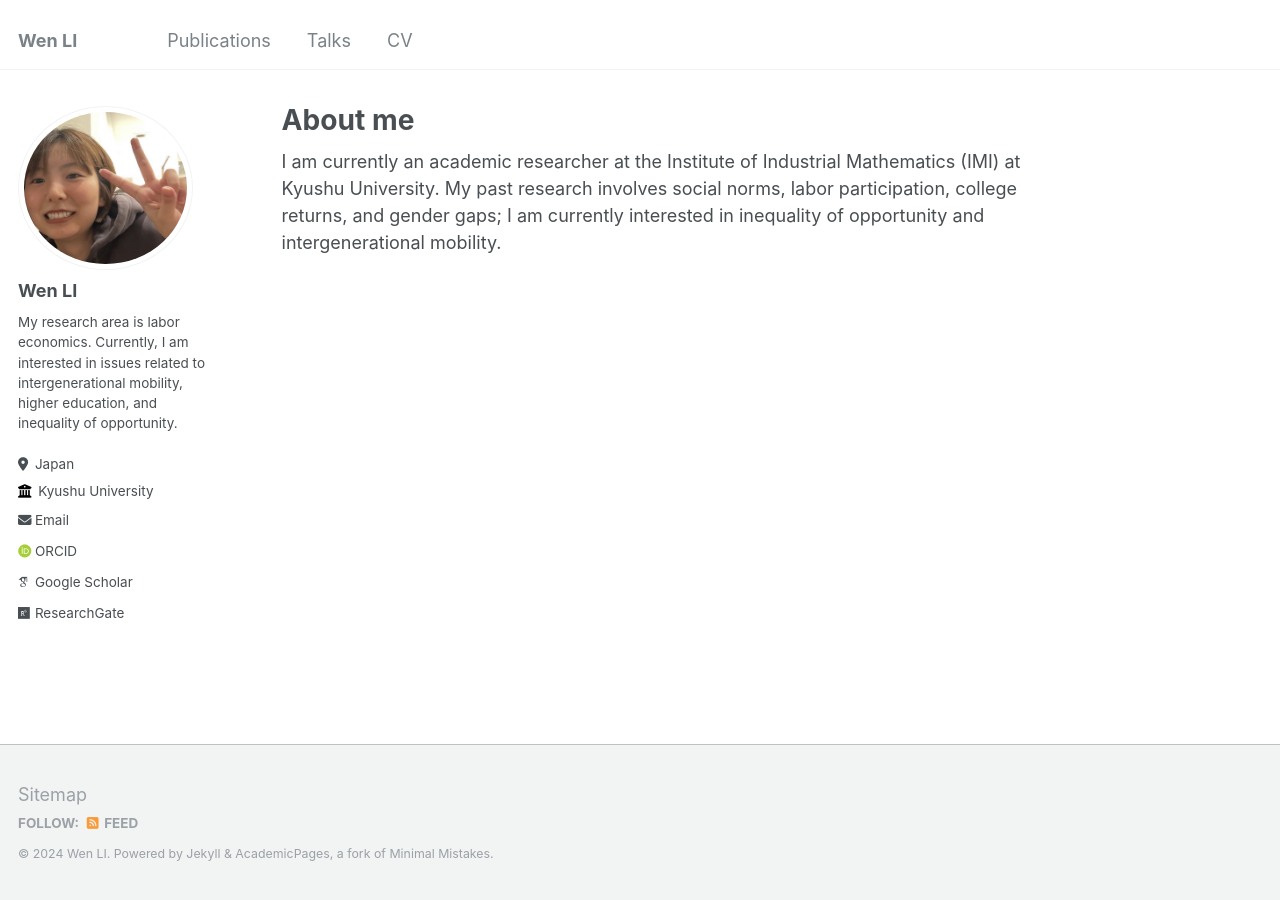
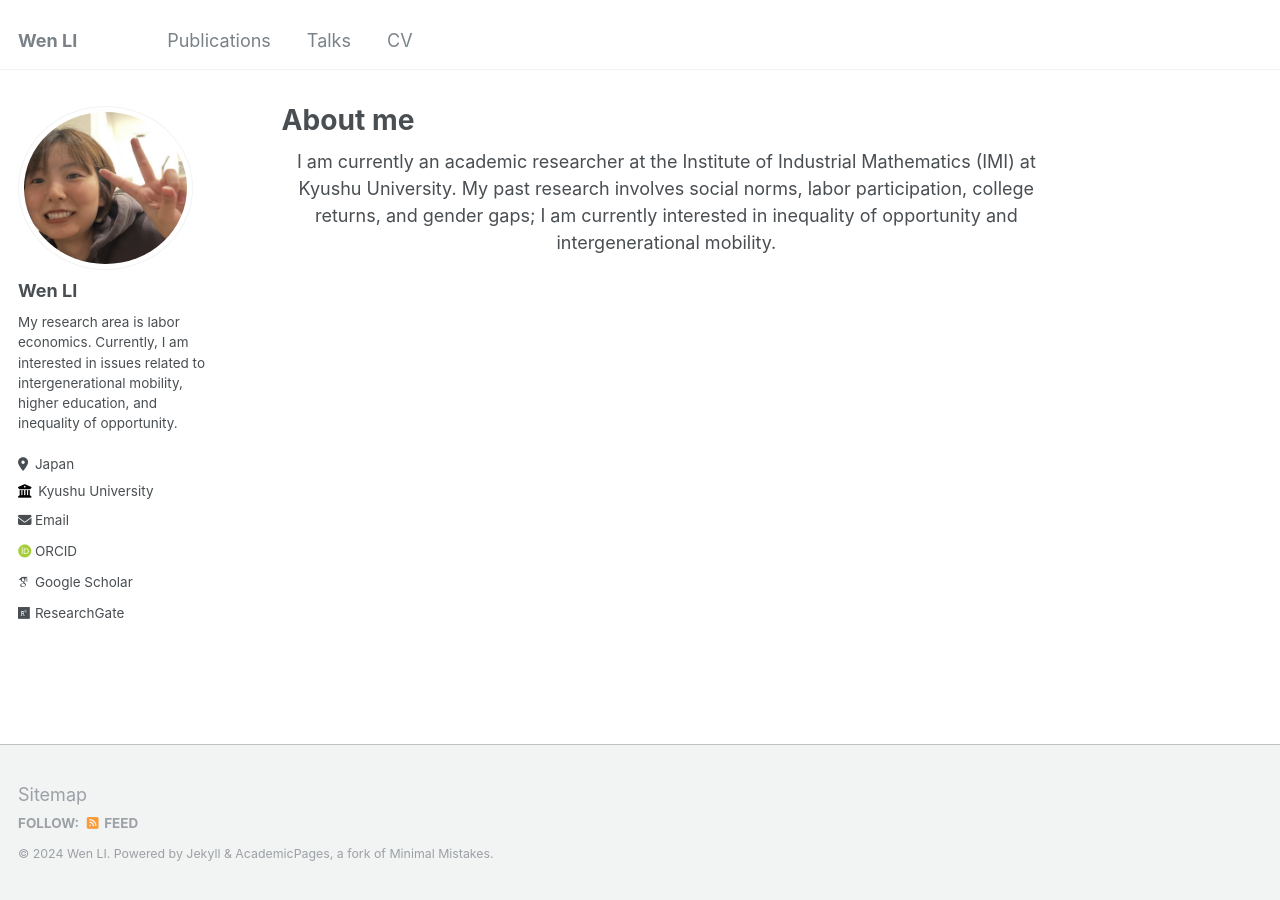
Before and after one commit to wenli-econ/wenli-econ.github.io, a Jekyll site: the page built from _pages/about.md, in a window 1280 px wide. Built offline with Jekyll 4.4.1, drawn with Linux system fonts in a browser that asks for light colours; some web fonts are replaced.

```diff
--- a/_pages/about.md
+++ b/_pages/about.md
@@ -7,4 +7,4 @@ redirect_from:
   - /about.html
 ---
 
-I am currently an academic researcher at the Institute of Industrial Mathematics (IMI) at Kyushu University. My past research involves social norms, labor participation, college returns, and gender gaps; I am currently interested in inequality of opportunity and intergenerational mobility.
+<center>I am currently an academic researcher at the Institute of Industrial Mathematics (IMI) at Kyushu University. My past research involves social norms, labor participation, college returns, and gender gaps; I am currently interested in inequality of opportunity and intergenerational mobility.</center>
```
